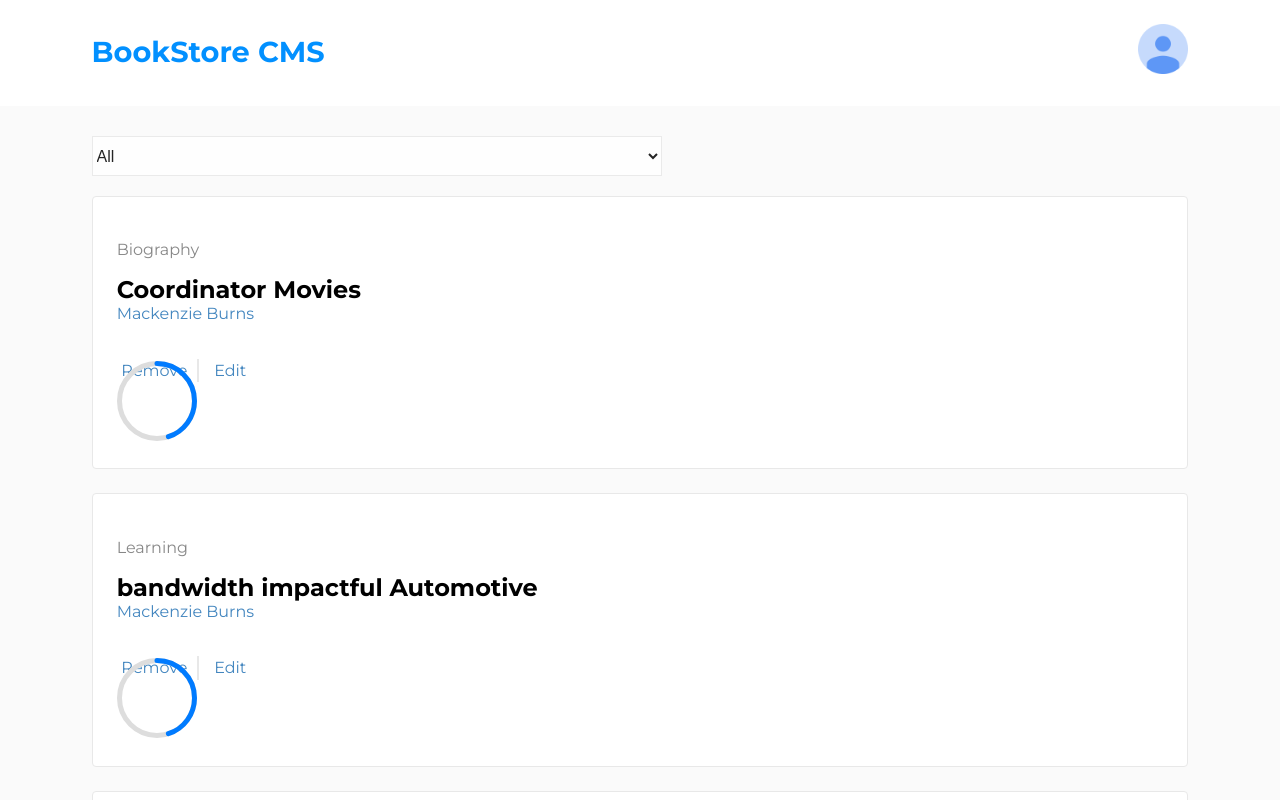
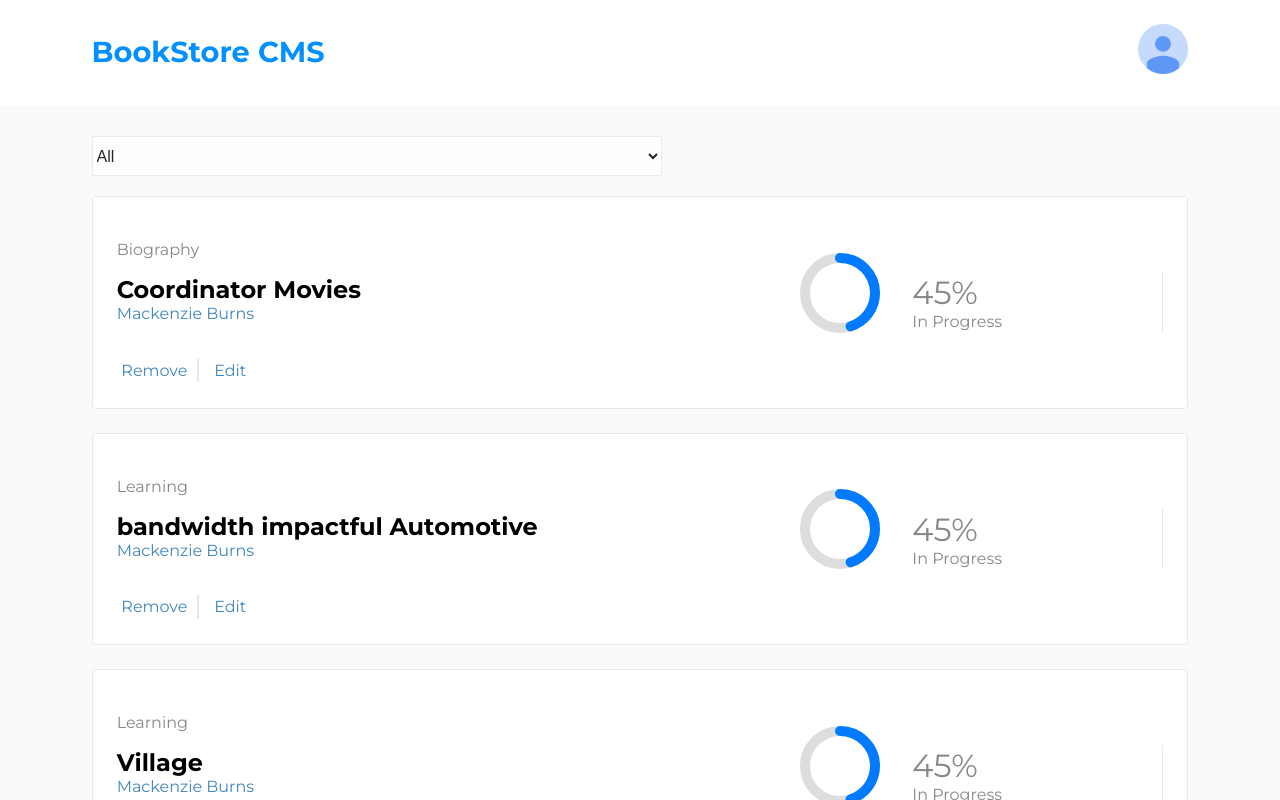
Before and after one commit to cdrani/book-cms, a React (Create React App) app: page / in a window 1280 px wide. Shown: the top 800 px of the page. Built offline with nearby package versions, Linux system fonts and the light colour scheme.

Commit message:
position completion circle

```diff
--- a/src/components/Book.js
+++ b/src/components/Book.js
@@ -13,7 +13,7 @@ const BooksWrapper = styled.div`
   background-color: #fff;
 `
 
-const BookWrapper = styled.div`
+const BookInfoWrapper = styled.div`
   display: flex;
   flex-direction: column;
   box-sizing: border-box;
@@ -49,6 +49,31 @@ const Author = styled(Link)`
   padding: 0;
 `
 
+const BookCompletionWrapper = styled.div`
+  display: flex;
+  width: 30%;
+  padding-right: 3rem;
+  border-right: solid 1px #e8e8e8;
+`
+
+const AmountCompletedWrapper = styled.div`
+  display: flex;
+  flex-direction: column;
+  justify-content: center;
+  align-content: space-between;
+  padding-left: 1rem;
+`
+
+const CompletionText = styled.p`
+  opacity: 0.5;
+  color: #121212;
+  margin: 0;
+`
+
+const LargeCompletionText = styled(CompletionText)`
+  font-size: 2rem;
+`
+
 const Book = ({ book, handleRemoveBook }) => {
   const handleClick = () => {
     handleRemoveBook(book)
@@ -56,7 +81,7 @@ const Book = ({ book, handleRemoveBook }) => {
 
   return (
     <BooksWrapper>
-      <BookWrapper>
+      <BookInfoWrapper>
         <Genre>{book.category}</Genre>
         <H2>{book.title}</H2>
         <Author>Mackenzie Burns</Author>
@@ -64,8 +89,14 @@ const Book = ({ book, handleRemoveBook }) => {
           <BorderedLink onClick={handleClick}>Remove</BorderedLink>
           <Link>Edit</Link>
         </LinksWrapper>
+      </BookInfoWrapper>
+      <BookCompletionWrapper>
         <CompletionCircle percentage={45} />
-      </BookWrapper>
+        <AmountCompletedWrapper>
+          <LargeCompletionText>45%</LargeCompletionText>
+          <CompletionText>In Progress</CompletionText>
+        </AmountCompletedWrapper>
+      </BookCompletionWrapper>
     </BooksWrapper>
   )
 }
--- a/src/components/CompletionCircle.js
+++ b/src/components/CompletionCircle.js
@@ -19,7 +19,7 @@ const CircleCompletion = styled(Circle)`
 
 const CompletionCircle = ({ percentage }) => {
   const sqSize = 80
-  const strokeWidth = 5
+  const strokeWidth = 10
   const radius = (sqSize - strokeWidth) / 2
   const viewBox = `0 0 ${sqSize} ${sqSize}`
   const dashArray = radius * Math.PI * 2
```
